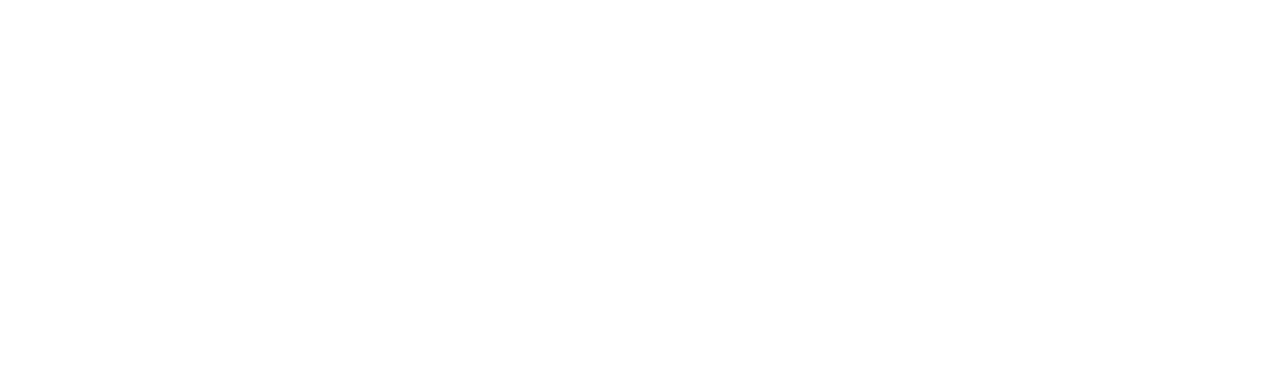
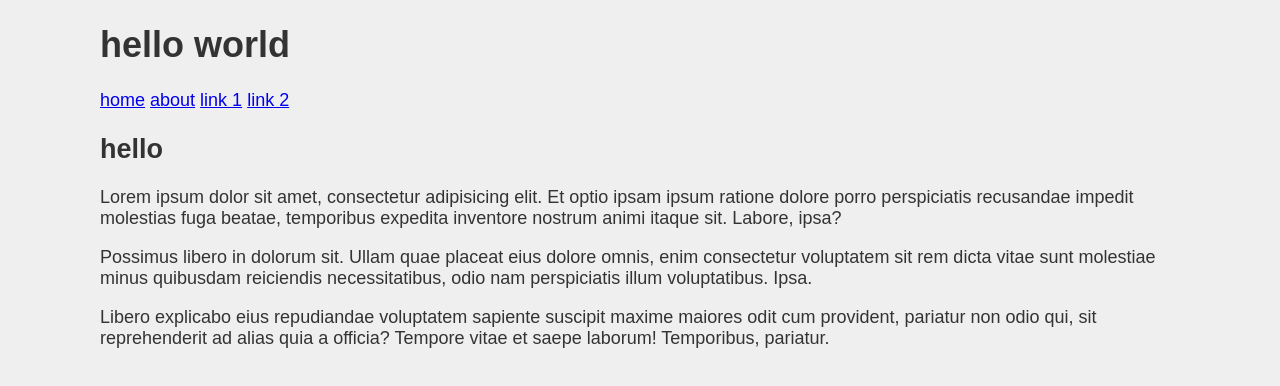
Before and after one commit to matthiashecht/personal-website, a plain HTML site: page index.html in a window 1280 px wide. Drawn offline with Linux system fonts and the light colour scheme.

Commit message:
Add body styles

```diff
--- a/index.html
+++ b/index.html
@@ -4,7 +4,40 @@
     <meta charset="UTF-8" />
     <meta name="viewport" content="width=device-width, initial-scale=1.0" />
     <title>Document</title>
-    <link rel="stylesheet" href="styles.css"
+    <link rel="stylesheet" href="styles.css" />
   </head>
-  <body></body>
+  <body>
+    <header>
+      <h1>hello world</h1>
+      <nav>
+        <a href="#">home</a>
+        <a href="#">about</a>
+        <a href="#">link 1</a>
+        <a href="#">link 2</a>
+      </nav>
+    </header>
+    <main>
+      <article>
+        <h2>hello</h2>
+        <p>
+          Lorem ipsum dolor sit amet, consectetur adipisicing elit. Et optio
+          ipsam ipsum ratione dolore porro perspiciatis recusandae impedit
+          molestias fuga beatae, temporibus expedita inventore nostrum animi
+          itaque sit. Labore, ipsa?
+        </p>
+        <p>
+          Possimus libero in dolorum sit. Ullam quae placeat eius dolore omnis,
+          enim consectetur voluptatem sit rem dicta vitae sunt molestiae minus
+          quibusdam reiciendis necessitatibus, odio nam perspiciatis illum
+          voluptatibus. Ipsa.
+        </p>
+        <p>
+          Libero explicabo eius repudiandae voluptatem sapiente suscipit maxime
+          maiores odit cum provident, pariatur non odio qui, sit reprehenderit
+          ad alias quia a officia? Tempore vitae et saepe laborum! Temporibus,
+          pariatur.
+        </p>
+      </article>
+    </main>
+  </body>
 </html>
--- a/styles.css
+++ b/styles.css
@@ -0,0 +1,8 @@
+body {
+  font-family: sans-serif;
+  font-size: 112.5%;
+  color: #333;
+  background-color: #efefef;
+  max-width: 1080px;
+  margin: 0 auto;
+}
```
